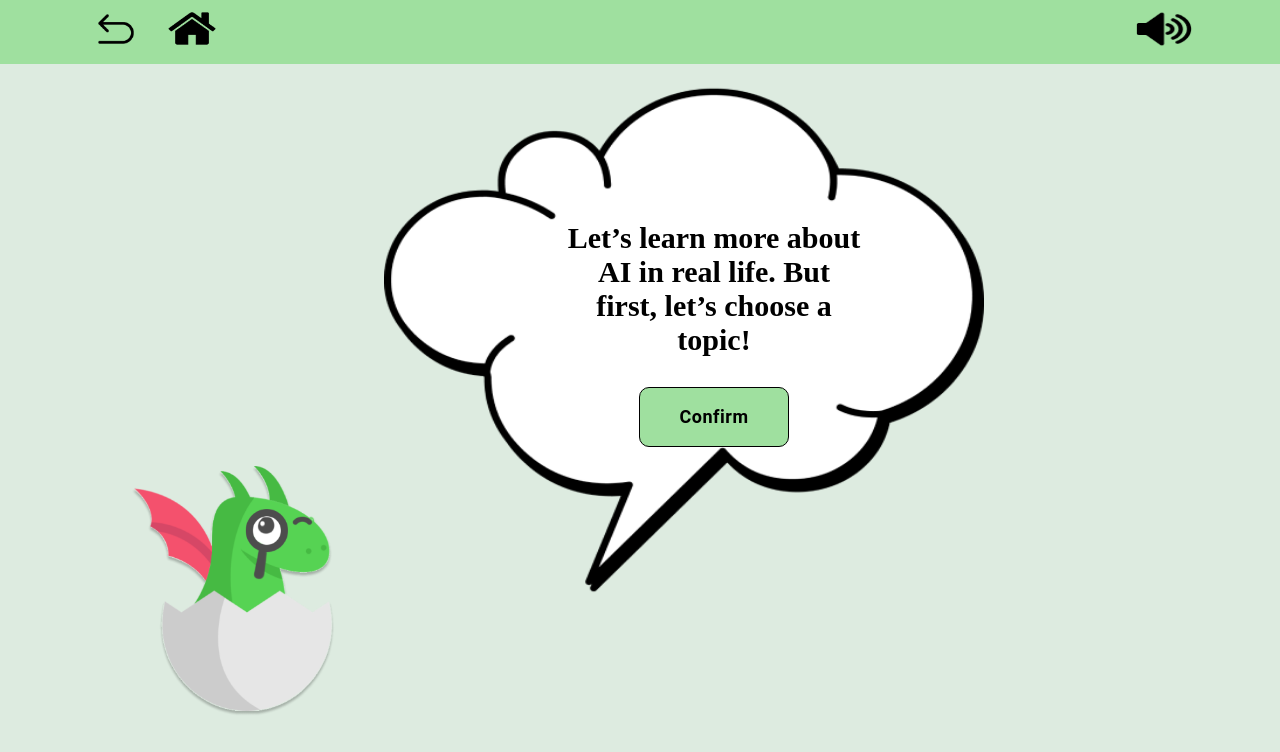
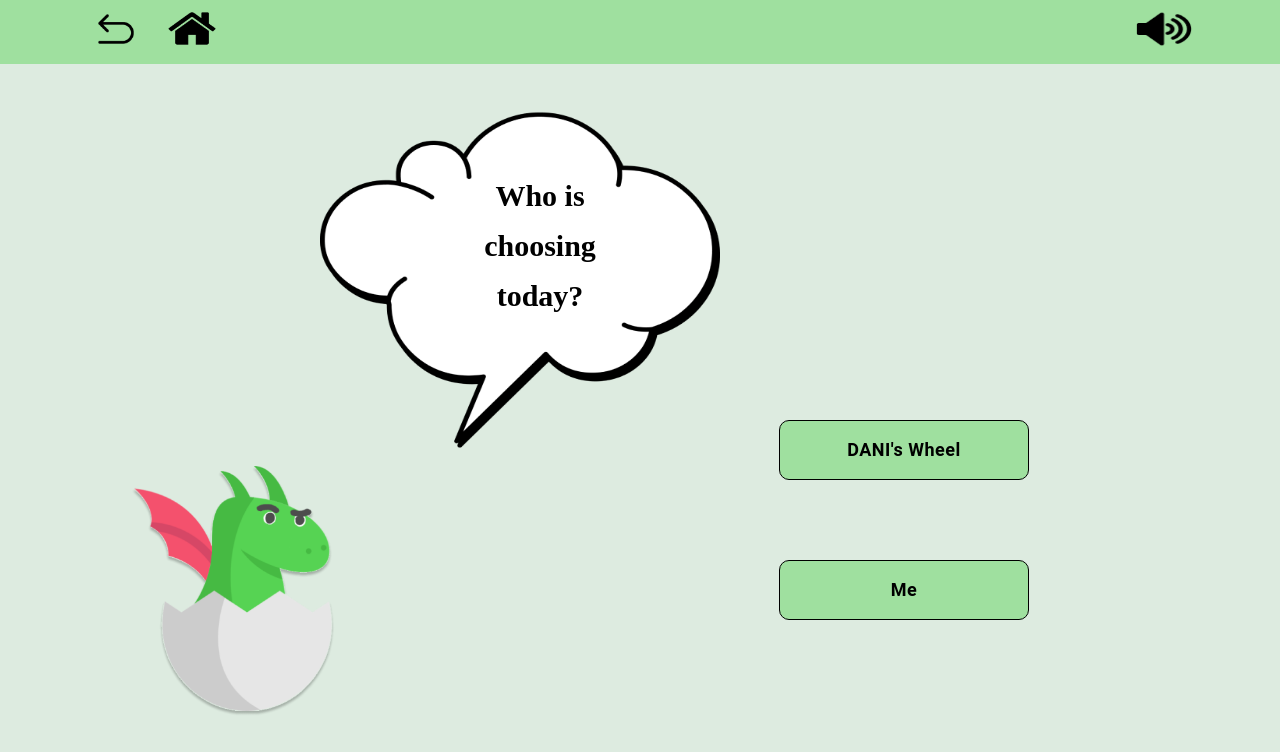
Before and after one commit to empower-lab-dartmouth/mg-3, a React (Create React App) app: page / in a window 1280 px wide. Both pictures are taken after a click on the button "Confirm". Shown: the top 752 px of the page. Built offline with nearby package versions, Linux system fonts and the light colour scheme.

Commit message:
updated page

```diff
--- a/src/components/main/main.css
+++ b/src/components/main/main.css
@@ -27,11 +27,36 @@
     position:absolute;
     width: 300px;
     height: 500px;
-    top: 25%;
+    top: 20%;
     left: 30%;
 }
-.introduction{
+.text{
     font-size: 30px;
     font-family: Harmattan;
     font-weight: bold;
+    line-height: 50px;
 }
+.smallaskbubble{
+    position: absolute;
+    top: 10%;
+    left: 25%;
+}
+.choosemodel{
+    position: absolute;
+    width: 200px;
+    height: 200px;
+    left: 30%;
+    top: 15%;
+}
+.choices{
+
+    position: absolute;
+    height: 400px;
+    width: 400px;
+    display: flex;
+    flex-direction: column;
+    justify-content: center;
+    align-items: center;
+    left: 55%;
+    top: 40%;
+}
--- a/src/components/main/main.tsx
+++ b/src/components/main/main.tsx
@@ -4,22 +4,54 @@ import {ButtonSmall} from '../../editor/button-small';
 import { Link } from "react-router-dom";
 import React from "react";
 import Stack from "@mui/material/Stack";
+import {status} from "../../store";
+import {useRecoilState, useRecoilValue} from "recoil";
+import {READY, CHOOSING, WHEEL, BOXES, ANSWER} from "../../model/status";
 
 const Main = () =>{
+
+    const [gamestatus, setgamestatus] = useRecoilState(status);
+
     return (
         <div className="main">
+               { gamestatus == READY &&
+               <div>
             <div className = "danny">
                 <img src = {"../UI/drachenispy.png"} width = "210px" height = "250px"/>
             </div>
             <div className = "askbubble">
             <div className = "content">
-                    <p className = "introduction">
+                    <p className = "text">
                     Let’s learn more about AI in real life. But first, let’s choose a topic!
                     </p>
-                    <ButtonSmall>Confirm</ButtonSmall>
+                    <ButtonSmall onClick = {() => setgamestatus(CHOOSING)}>Confirm</ButtonSmall>
                 </div>
                 <img src = {"../UI/resbubble.png"} width = "600px" height = "600px" />
             </div>
+            </div>
+              }
+              {
+                gamestatus == CHOOSING &&
+                <div>
+                    <div className = "danny">
+                       <img src = {"../UI/drachenthinking.png"} width = "210px" height = "250px"/>
+                    </div>
+                    <div className = "smallaskbubble">
+                        <div className = "choosemodel">
+                              <p className = "text">
+                                Who is choosing today?
+                              </p>
+                        </div>
+                       <img src = {"../UI/resbubble.png"} width = "400px" height = "400px" />
+                    </div>
+                    <div className = "choices">
+                        <Stack spacing = {10} direction = "column">
+                            <Button>DANI's Wheel</Button>
+                            <Button>Me</Button>
+                        </Stack>
+                    </div>
+                </div>
+              }
         </div>
     )
 };
--- /dev/null
+++ b/src/model/status.ts
@@ -0,0 +1,5 @@
+export const READY = 0;
+export const CHOOSING = 1;
+export const WHEEL = 2;
+export const BOXES = 3;
+export const ANSWER = 4;
```
